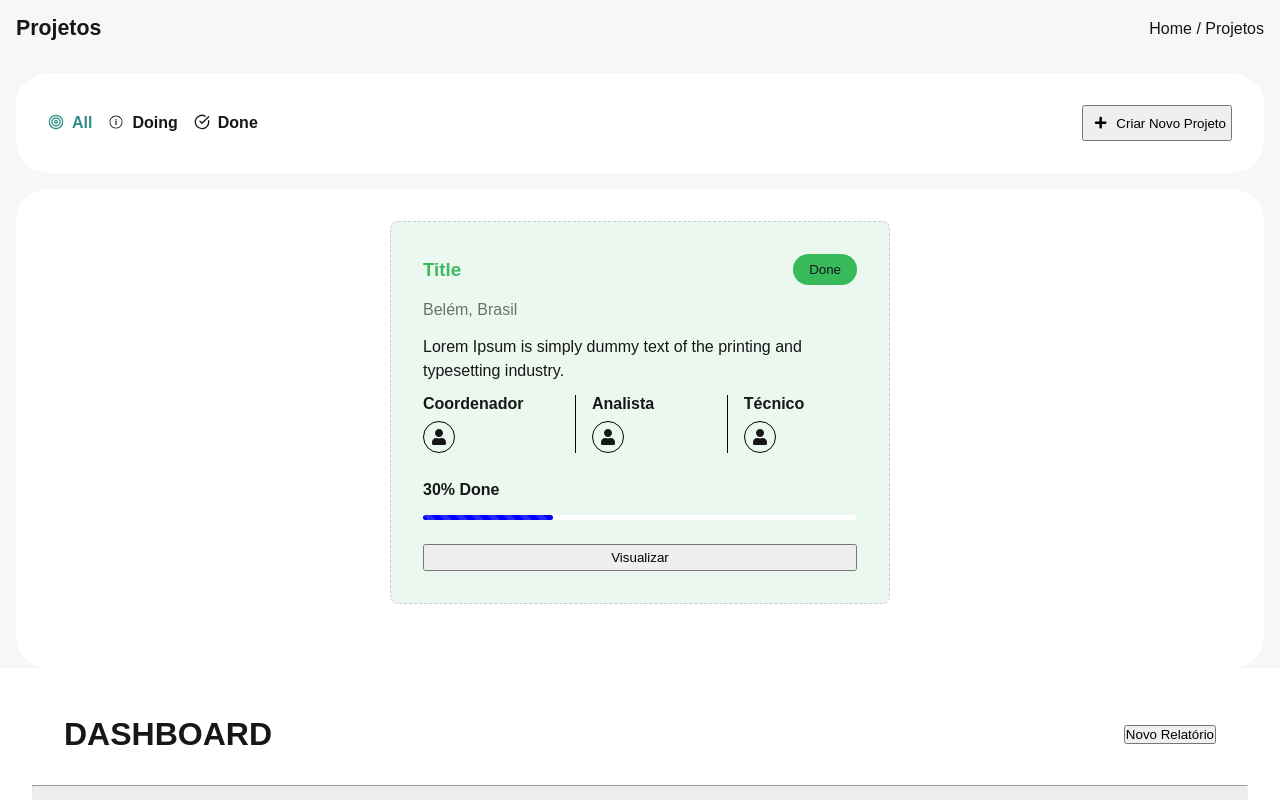
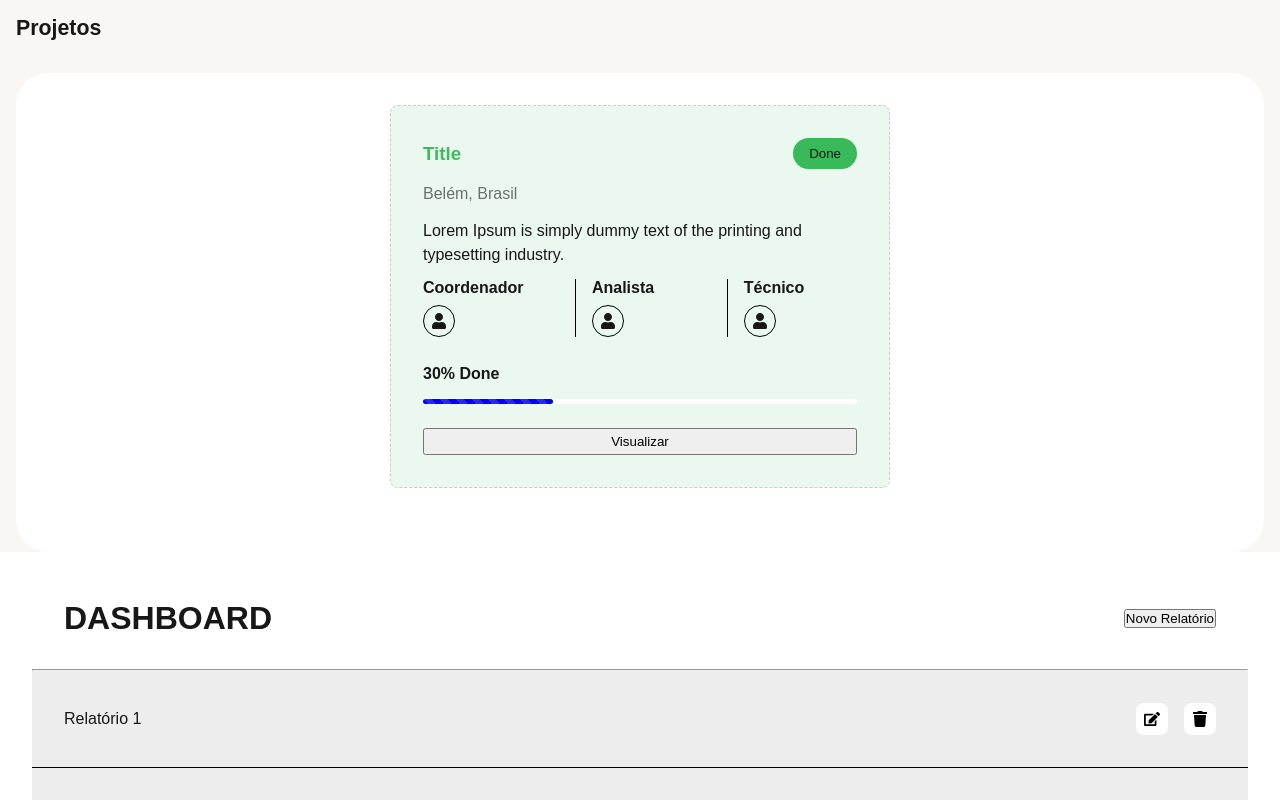
Before and after one commit to edudesenvolvedor/project-nameless, a Next.js app: page /dashboard in a window 1280 px wide. Shown: the top 800 px of the page. Built offline with nearby package versions, Linux system fonts and the light colour scheme.

Commit message:
refactor panel component

```diff
--- a/src/components/Panel/index.tsx
+++ b/src/components/Panel/index.tsx
@@ -1,13 +1,10 @@
 import styles from './styles.module.css';
-import { FiTarget } from 'react-icons/fi';
-import { IoIosInformationCircleOutline } from 'react-icons/io';
-import { LuCircleCheckBig } from 'react-icons/lu';
-import { FaPlus } from 'react-icons/fa';
-import Button from '@/components/Button';
 import { ReactNode } from 'react';
 
 type Props = {
   title?: string;
+  breadcrumb?: ReactNode | string;
+  header?: ReactNode | string;
   children?: ReactNode;
 };
 
@@ -15,23 +12,10 @@ const Panel = (props: Props) => (
   <div className={styles.body}>
     <div className={styles.container}>
       <div className={styles.title}>{props.title}</div>
-      <div>Home / Projetos</div>
+      <div>{props.breadcrumb}</div>
     </div>
-    <div className={styles.header}>
-      <div className={styles.containerFilter}>
-        <div className={styles.filterActive}>
-          <FiTarget /> All
-        </div>
-        <div className={styles.filter}>
-          <IoIosInformationCircleOutline /> Doing
-        </div>
-        <div className={styles.filter}>
-          <LuCircleCheckBig /> Done
-        </div>
-      </div>
-      <Button.Default iconLeft={<FaPlus />}>Criar Novo Projeto</Button.Default>
-    </div>
-    <div className={styles.content}>{props.children}</div>
+    {props.header && <div className={styles.header}>{props.header}</div>}
+    {props.children && <div className={styles.content}>{props.children}</div>}
   </div>
 );
 
```
